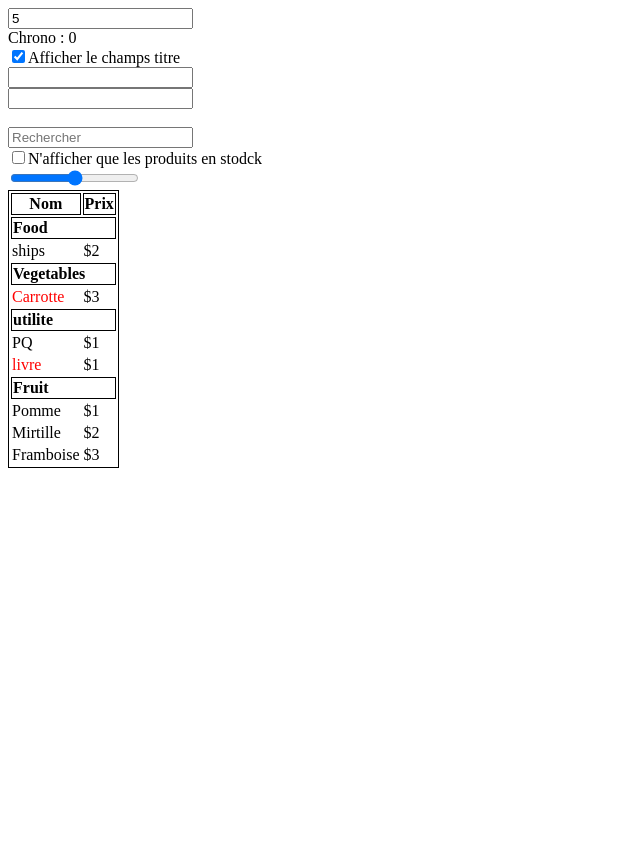
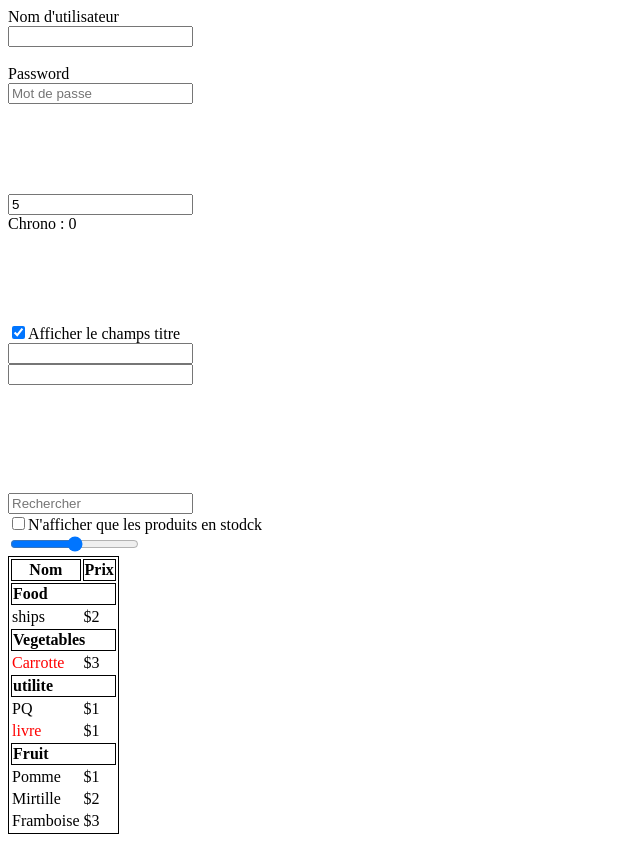
Before and after one commit to HugoBoyer/ProjectBaseReact, a React (Vite) app in the folder ProjectReactTest/: page / in a window 1280 px wide. Shown: the whole page, without its empty margins (0-640 px from the left). Before the commit the page ends 800 px from the top, so only its background shows below. Built offline with nearby package versions, Linux system fonts and the light colour scheme.

Commit message:
feat(login): Ajout d'utilisateur et de mot passe dans la page

```diff
--- a/ProjectReactTest/src/App.jsx
+++ b/ProjectReactTest/src/App.jsx
@@ -1,8 +1,9 @@
 import { useEffect } from "react"
+import { useMemo } from "react"
 import { use, useState } from "react"
 import { Checkbox } from "./components/form/Checkbox"
 import { Input } from "./components/form/Input"
-import { InputNumber } from "./components/form/InputNumber"
+import { InputLogin } from "./components/form/InputLogin"
 import { InputRange } from "./components/form/InputRange"
 import { InputTitle } from "./components/form/InputTitle"
 import { ProductCategoryRow } from "./components/products/ProductCategoryRow"
@@ -45,7 +46,13 @@ function App() {
   })
   return (
     <>
+    <Login/>
     <InputChrono />
+    <br/>
+      <br/>
+      <br/>
+      <br/>
+      <br/>
       <Checkbox
         checked={displayTitle}
         onChange={setDisplayTitle}
@@ -72,6 +79,11 @@ function App() {
 function SearchBar({showStockedOnly, onStockedOnlyChange, search, onSearchChange,rangeBar,onRangeBar}) {
   return (
     <div>
+      <br/>
+      <br/>
+      <br/>
+      <br/>
+      <br/>
       <div>
         <Input
             value={search}
@@ -184,6 +196,7 @@ console.log('render')
       })
     }, 1000)
     return () => {
+
       clearInterval(timer)
     }
   }, [duration])
@@ -192,6 +205,11 @@ console.log('render')
 
   return (
     <div>
+        <br/>
+      <br/>
+      <br/>
+      <br/>
+      <br/>
       <Input
         onChange={handleChange}
         value={duration}
@@ -201,5 +219,51 @@ console.log('render')
   )
 }
 
+function Login() {
+  const [firstname, setFirstname] = useState("")
+  const [password, setPassword] = useState("")
+  const security = useMemo(() => {
+    return password ? passwordSecurity(password) : "";
+  }, [password])
+
+  return (
+    <div>
+      <InputLogin
+        label="Nom d'utilisateur"
+        value={firstname}
+        onChange={setFirstname}
+      />
+      <br/>
+      <InputLogin
+        label="Password"
+        type="password"
+        value={password}
+        onChange={setPassword}
+        placeholder="Mot de passe"
+      />
+      {password && <div>Sécurité: {security}</div>}
+    </div>
+  )
+}
+
+function passwordSecurity(password) {
+
+
+  const lengthOK = password.length >= 8;
+  const hasNumber = /[0-9]/.test(password);
+  const hasUpper = /[A-Z]/.test(password);
+  const hasSpecial = /[!@#$%^&*(),.?":{}|<>]/.test(password);
+  const score = [lengthOK, hasNumber, hasUpper, hasSpecial].filter(Boolean).length;
+
+  if(score <= 1) {
+    return "Faible"
+  } else if (score === 2) {
+    return "Moyen"
+  } else if (score >= 3) {
+    return "Fort"
+  }
+  return "Moyen"
+}
+
 
 export default App
--- a/ProjectReactTest/src/components/form/Input.jsx
+++ b/ProjectReactTest/src/components/form/Input.jsx
@@ -1,13 +1,14 @@
+
 /**
  * @param {string} placeholder
  * @param {string} value
  * @param {(s: string) => void} onChange
  */
-export function Input({placeholder, value, onChange}) {
+export function Input({placeholder, value, onChange,type}) {
     return (
         <div>
             <input
-                type="text"
+                type={type}
                 className="form-control"
                 value={value}
                 placeholder={placeholder}
--- a/ProjectReactTest/src/components/form/InputNumber.jsx
+++ b/ProjectReactTest/src/components/form/InputLogin.jsx
@@ -1,13 +1,19 @@
+import { useId } from "react"
+
 /**
  * @param {string} placeholder
  * @param {string} value
  * @param {(s: string) => void} onChange
  */
- export function InputNumber({placeholder, value, onChange}) {
+ export function InputLogin({placeholder, value, onChange,type,label}) {
+   const id = useId()
     return (
         <div>
+            <label htmlFor={id}>{label}</label>
+            <br/>
             <input
-                type="text"
+                id={id}
+                type={type}
                 className="form-control"
                 value={value}
                 placeholder={placeholder}
```
